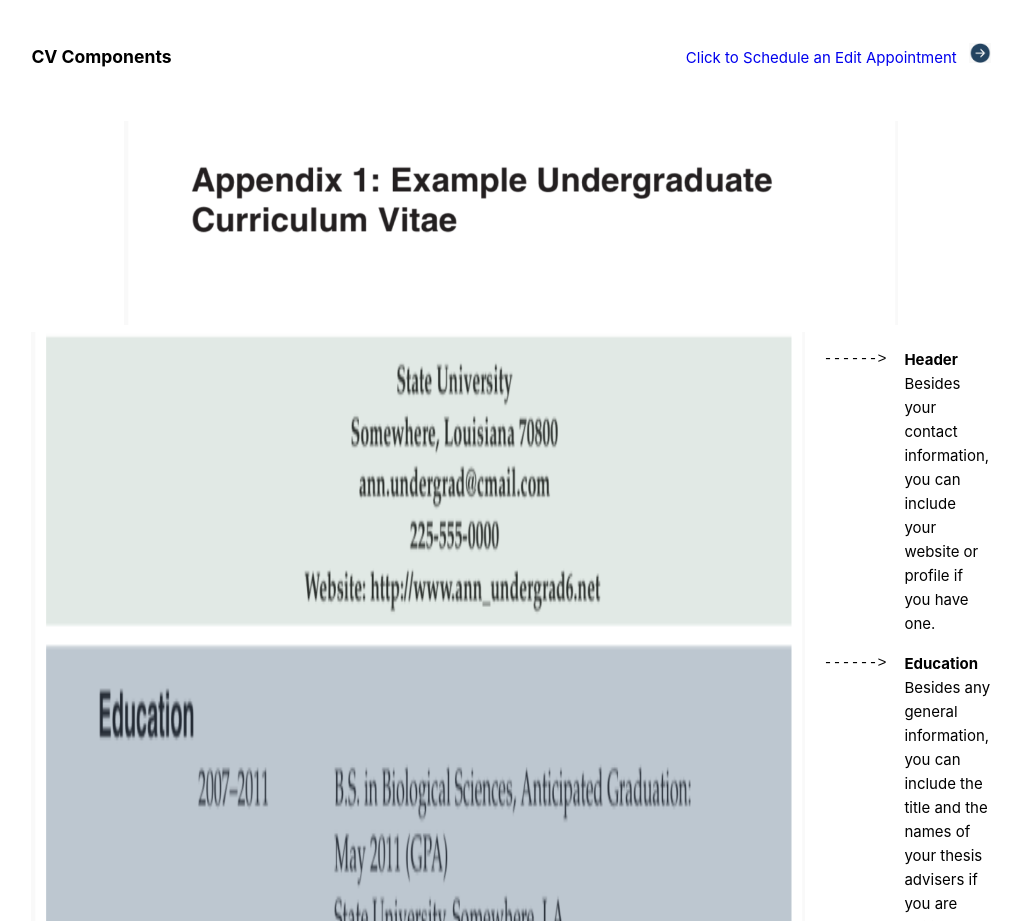
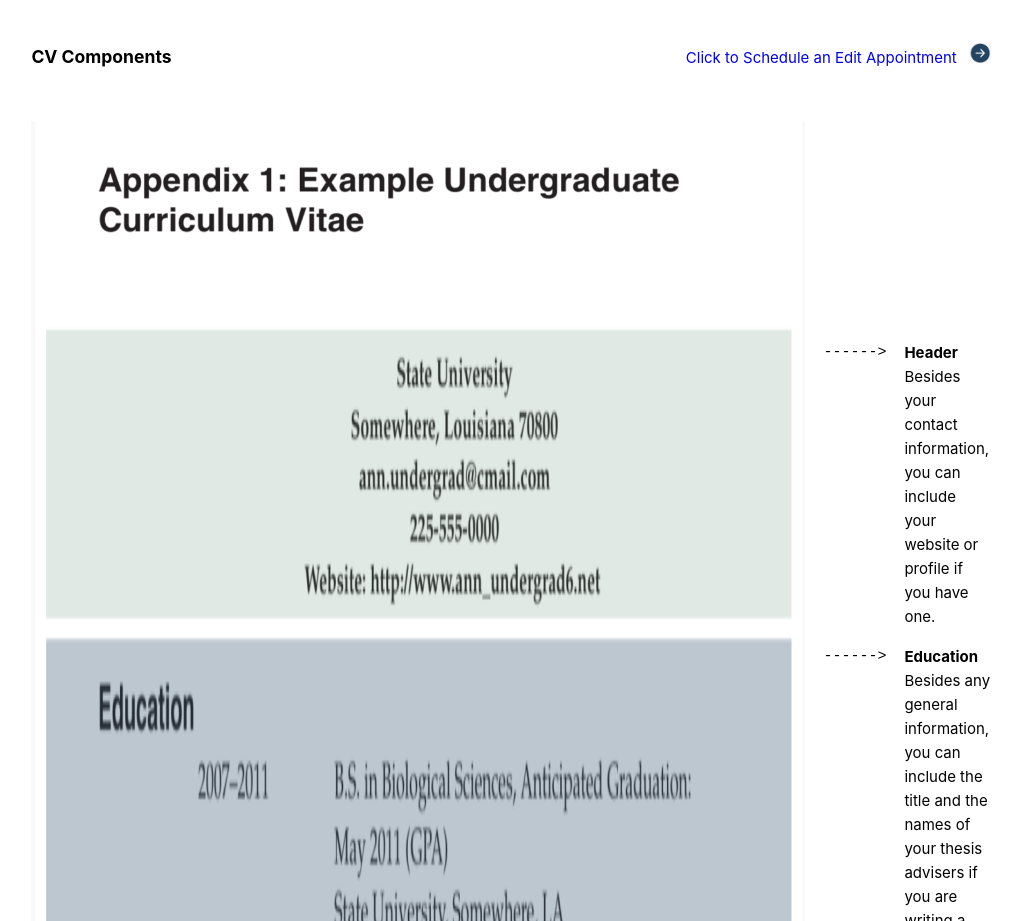
Before and after one commit to jiang718/GoalTritons, a Vue app in the folder vue/: page /resume in a window 1280 px wide. Shown: the part 5080-6001 px from the top of the page, without its empty margins (231-1253 px from the left). Built offline with nearby package versions, Linux system fonts and the light colour scheme.

Commit message:
update resume fixed appendix show

```diff
--- a/vue/src/views/Resume.vue
+++ b/vue/src/views/Resume.vue
@@ -408,7 +408,7 @@
           </div>
 
         </div>
-        <div>
+        <div class="resumecomp">
           <img src="../assets/cvappendix.png">
         </div>
 
```
